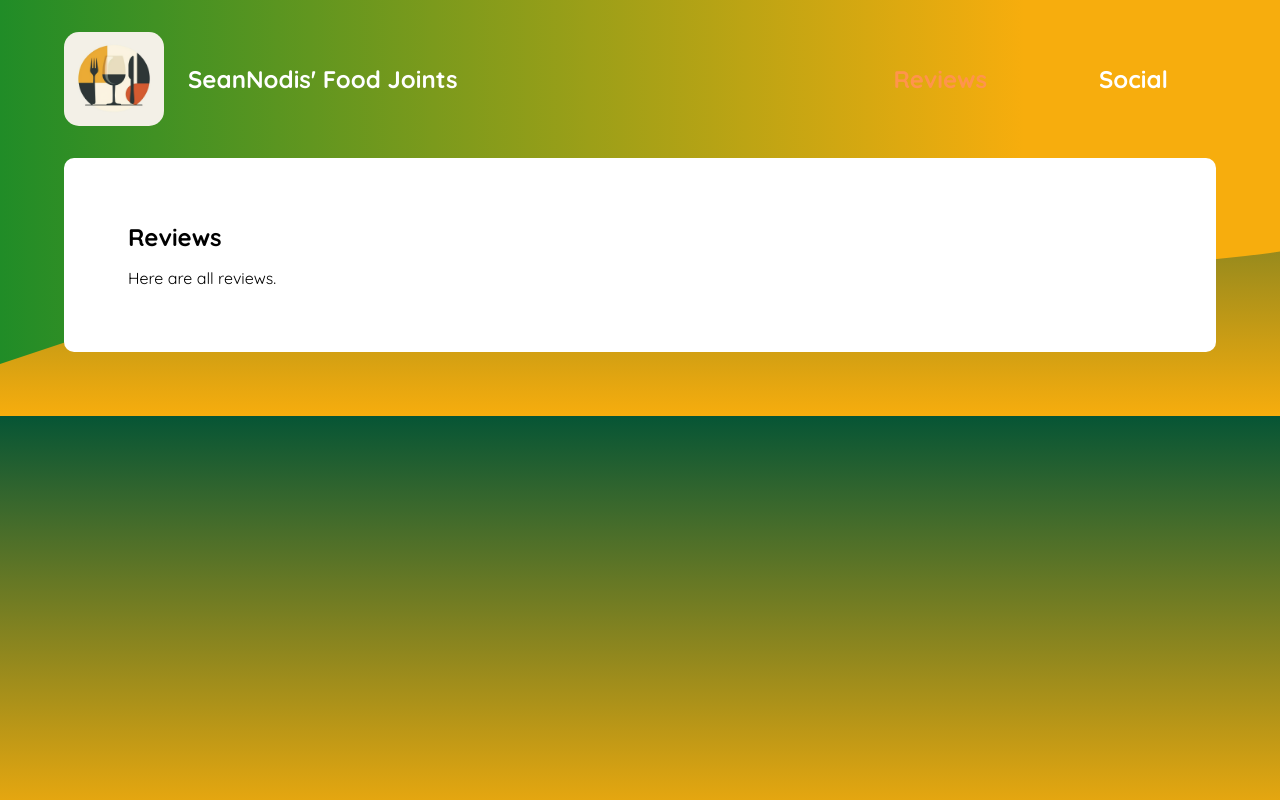
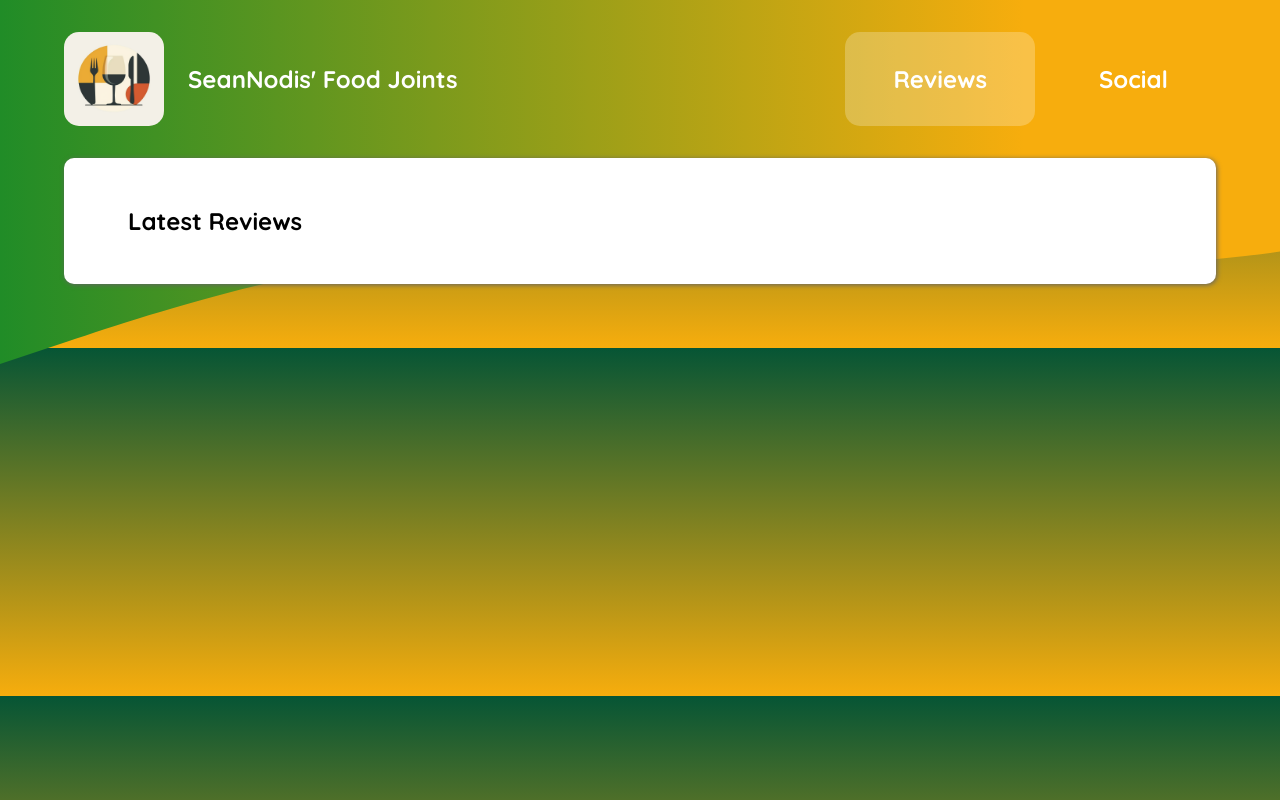
Before and after one commit to sean-xiao-zhao7/nextjs-meals, a Next.js app: page /reviews in a window 1280 px wide. Built offline with nearby package versions, Linux system fonts and the light colour scheme; no server answers; the database is empty.

Commit message:
Add boxshadow to main

```diff
--- a/app/globals.css
+++ b/app/globals.css
@@ -62,6 +62,7 @@ svg {
 body > main {
     background-color: white;
     border-radius: 10px;
-    padding: 3rem 4rem;
+    padding: 2rem 4rem;
     margin: 2rem 0;
+    box-shadow: 1px 1px 5px 0px #636363;
 }
--- a/app/reviews/page.tsx
+++ b/app/reviews/page.tsx
@@ -1,8 +1,5 @@
-import { Button } from "@mui/material";
-import Link from "next/link";
 import { Suspense } from "react";
 
-import Modal from "@/components/modal/Modal";
 import ReviewPreview from "@/components/reviews/ReviewPreview";
 import fetchAllReviews from "@/lib/fetch_reviews";
 
@@ -38,8 +35,7 @@ const ReviewsElement = async () => {
 export default function Reviews() {
     return (
         <main>
-            <h1>Reviews</h1>
-            <p>Here are all reviews. </p>
+            <h1>Latest Reviews</h1>
             <Suspense fallback={<p>Loading</p>}>
                 <ReviewsElement />
             </Suspense>
--- a/app/styles/layouts/main-layout.css
+++ b/app/styles/layouts/main-layout.css
@@ -24,7 +24,7 @@
 }
 
 #menu-title-container h1:hover {
-    color: rgb(255, 148, 77);
+    color: rgb(204, 255, 172);
 }
 
 #main-logo-container {
@@ -70,11 +70,7 @@ menu li a {
     border-radius: 15px;
 }
 
-menu li a:hover {
+menu li a:hover,
+menu li a.active {
     background-color: #ffffff3d;
 }
-
-menu li a.active,
-menu li a:hover {
-    color: rgb(255, 148, 77);
-}
```
